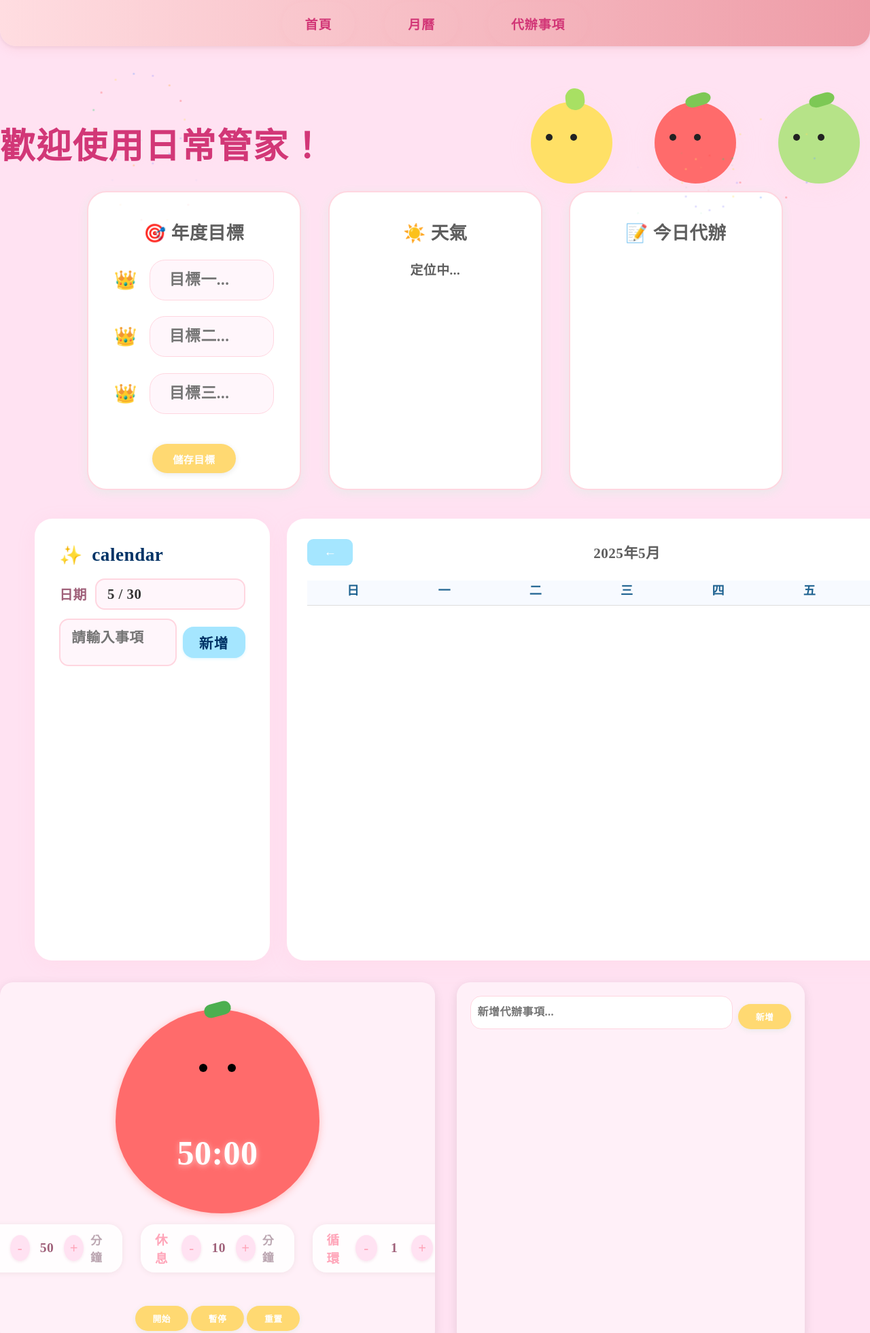
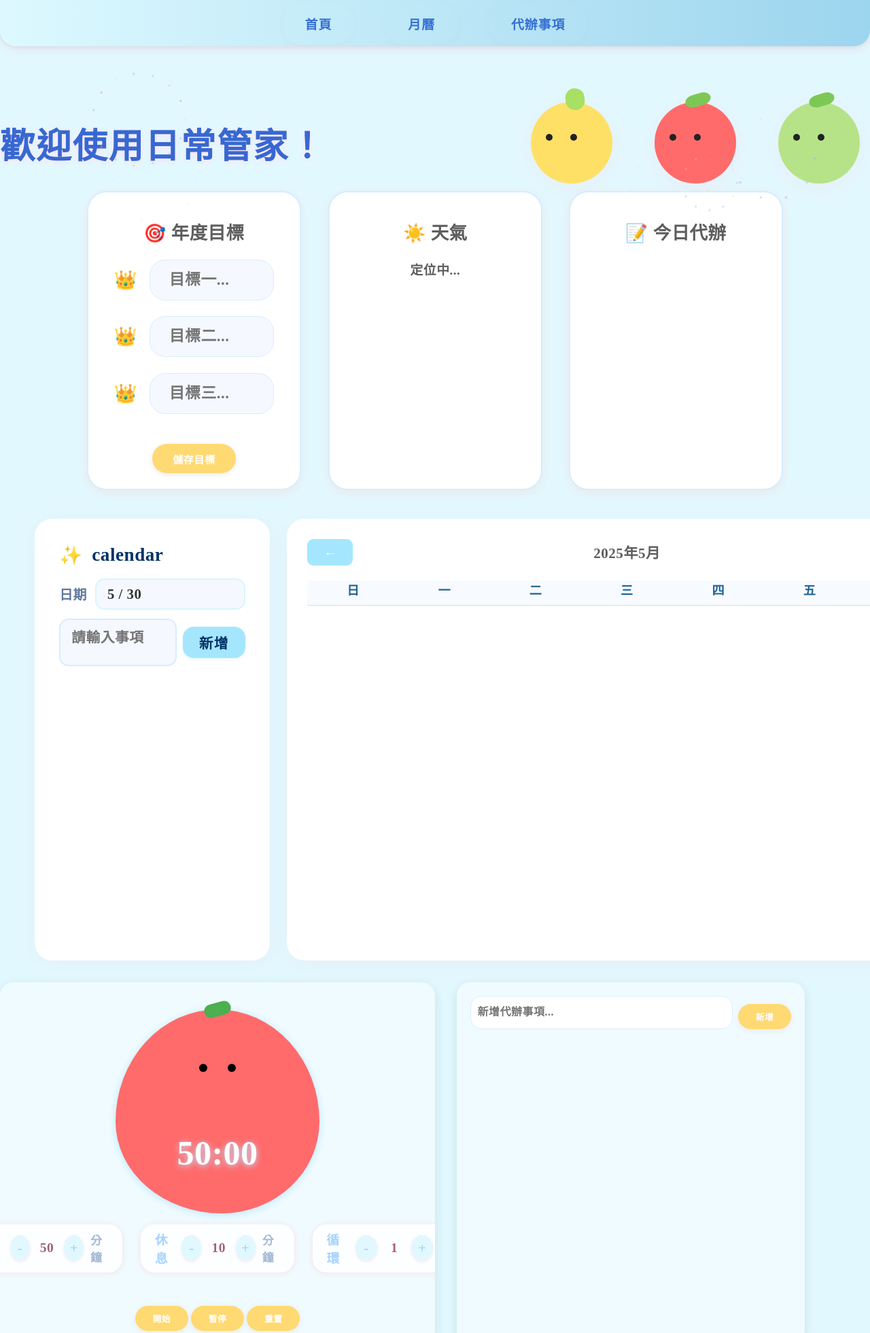
Before and after one commit to dong13842/final, a plain HTML site: page index.html in a window 1280 px wide. Shown: the top 1961 px of the page at 68% size. Drawn offline with Linux system fonts and the light colour scheme; no server answers.

Commit message:
Add files via upload

```diff
--- a/style.css
+++ b/style.css
@@ -4,7 +4,7 @@ html {
 body {
   font-family: Arial, 'Microsoft JhengHei', 'Segoe UI', 'Nunito', sans-serif;
   margin: 0;
-  background: #FFE2F2;
+  background: #e2f8ff;
   color: #5e5e5e;
   padding: 0;
   box-sizing: border-box;
@@ -20,7 +20,7 @@ body {
 /* 導覽欄 */
 .navbar {
   width: 100vw;
-  background: linear-gradient(90deg, #ffdde1 0%, #ee9ca7 100%);
+  background: linear-gradient(90deg, #ddf9ff 0%, #9cd5ee 100%);
   box-shadow: 0 4px 16px rgba(238,156,167,0.20), 0 1.5px 6px rgba(0,0,0,0.08);
   padding: 0;
   margin: 0;
@@ -54,7 +54,7 @@ body {
   padding: 18px 34px;
   border-radius: 2em;
   text-decoration: none;
-  color: #d23777;
+  color: #3770d2;
   font-weight: 600;
   transition: background 0.18s, color 0.18s, box-shadow 0.18s;
   box-shadow: 0 2px 8px rgba(238,156,167,0.08);
@@ -63,7 +63,7 @@ body {
 }
 .navbar a:hover, .navbar a:focus {
   background: #fff0f6;
-  color: #ee599c;
+  color: #5981ee;
   box-shadow: 0 4px 16px rgba(238,156,167,0.16);
   text-shadow: 0 1px 4px #fff5f9;
 }
@@ -106,7 +106,7 @@ section#todo {
 }
 .home-title h1 {
   font-size: 3.2em;
-  color: #D23777;
+  color: #3768d2;
   margin-bottom: 0.6em;
   letter-spacing: 2px;
   text-shadow: 0 2px 8px #ffe2f0;
@@ -156,7 +156,7 @@ section#todo {
 }
 .cute-btn:hover {
   background: #B5EAD7;
-  color: #FFA5B9;
+  color: #a5baff;
 }
 
 /* =================== 更小的可愛水果 =================== */
@@ -233,7 +233,7 @@ section#todo {
   padding: 2em 2em !important;
   font-size: 1.18em !important;
   background: #fff;
-  border: 2px solid #FFD6E0;
+  border: 2px solid #d6f9ff;
   border-radius: 1.5em;
   box-shadow: 0 8px 28px 0 rgba(222, 105, 164, 0.18), 0 2px 12px #e9e9e9;
   transition: transform 0.24s cubic-bezier(.36,1.6,.3,1), box-shadow 0.24s;
@@ -256,7 +256,7 @@ section#todo {
 /* =================== 可愛卡片區 =================== */
 .cute-card {
   background: #fff;
-  border: 2px solid #FFD6E0;
+  border: 2px solid #d6edff;
   border-radius: 1.5em;
   box-shadow: 0 4px 16px #e9e9e9;
   padding: 2.5em 2em;
@@ -303,10 +303,10 @@ section#todo {
 .goal-input {
   flex: 1;
   border-radius: 1em;
-  border: 1px solid #FFD6E0;
+  border: 1px solid #d6eeff;
   padding: 0.7em 1.2em;
   font-size: 1.1em;
-  background: #FFF6FB;
+  background: #f6f8ff;
   transition: box-shadow 0.2s;
   margin-left: 0.1em;
   width: 100%;
@@ -326,7 +326,7 @@ section#todo {
   margin: 0 0 1em 0;
   padding-left: 0;
   font-size: 1.14em;
-  color: #a0617a;
+  color: #6166a0;
   background: none;
 }
 .goal-display-item {
@@ -528,18 +528,18 @@ section#todo {
 }
 .event-label-date {
   font-size: 1.08em;
-  color: #a0617a;
+  color: #617aa0;
   font-weight: bold;
   margin-right: 12px;
   flex: 0 0 auto;
 }
 #event-date-fake {
-  border: 2px solid #ffd6e0;
+  border: 2px solid #d6f6ff;
   border-radius: 14px;
   padding: 11px 16px;
   font-family: inherit;
   font-size: 1.13em;
-  background: #fff6fb;
+  background: #f6f8ff;
   width: 170px;
   box-sizing: border-box;
   height: 46px;
@@ -550,11 +550,11 @@ section#todo {
   min-width: 0;
 }
 #event-desc {
-  border: 2px solid #ffd6e0;
+  border: 2px solid #d6edff;
   border-radius: 14px;
   padding: 11px 16px;
   font-size: 1.13em;
-  background: #fff6fb;
+  background: #f6f8ff;
   min-width: 0;
   width: 100%;
   min-height: 46px;
@@ -614,11 +614,11 @@ section#todo {
   cursor: pointer;
   margin-left: 10px;
   font-size: 1.18em;
-  color: #a0617a;
+  color: #6b61a0;
   transition: color 0.17s;
 }
 #event-list li button:hover {
-  color: #e57373;
+  color: #7391e5;
 }
 #event-list .empty {
   color: #bbb;
@@ -681,7 +681,7 @@ section#todo {
     text-align: center;
     font-weight: 600;
     color: #1f6391;
-    border-bottom: 1px solid #ddd;
+    border-bottom: 1px solid #dddddd;
     padding-bottom: 10px;
     margin-bottom: 17px;
     font-size: 1.13em;
@@ -726,16 +726,16 @@ section#todo {
 }
 #calendar-days .today {
     background-color: #a5e6ff;
-    color: white;
+    color: rgb(255, 255, 255);
     font-weight: bold;
     border-radius: 16px;
     border: 2px solid #339af0;
     box-shadow: 0 2px 8px #eaf6ff;
 }
 #calendar-days .selected-day {
-    background-color: #ffe2f2;
-    border: 2px solid #ffb3d1;
-    color: #b55e90;
+    background-color: #e2f3ff;
+    border: 2px solid #b3c2ff;
+    color: #5e72b5;
     font-weight: bold;
     position: relative;
 }
@@ -780,7 +780,7 @@ section#todo {
 }
 
 .calendar-event-count .pin-count {
-  color: #d23777;
+  color: #3787d2;
   font-size: 1em;
   line-height: 1;
   display: inline-block;
@@ -917,7 +917,7 @@ section#todo {
   aspect-ratio: 1/1;
   position: relative;
   animation: float 2.5s ease-in-out infinite;
-  box-shadow: 0 2px 12px #ffbdbd;
+  box-shadow: 0 2px 12px #bde6ff;
 }
 @keyframes float {
   0%, 100% { transform: translateY(0);}
@@ -999,13 +999,13 @@ section#todo {
   gap: 0.22em;
 }
 .pomo-label {
-  color: #FFA5B9;
+  color: #a5d3ff;
   font-weight: bold;
   margin-right: 0.2em;
   font-size: 1.08em;
 }
 .pomo-unit {
-  color: #bba6b1;
+  color: #a2b8d4;
   font-size: 0.98em;
   margin-left: 0.18em;
 }
@@ -1014,8 +1014,8 @@ section#todo {
   height: 1.85em;
   border-radius: 50%;
   border: none;
-  background: #FFE2F2;
-  color: #FFA5B9;
+  background: #e2f8ff;
+  color: #a5d5ff;
   font-weight: bold;
   font-size: 1.2em;
   margin: 0 0.14em;
@@ -1053,7 +1053,7 @@ section#todo {
   left: 50%;
   transform: translateX(-50%);
   color: white;
-  text-shadow: 0 2px 8px #ffbdbd;
+  text-shadow: 0 2px 8px #bde1ff;
 }
 #todo-form {
   display: flex;
@@ -1063,7 +1063,7 @@ section#todo {
 #todo-input {
   flex: 1;
   border-radius: 1em;
-  border: 1px solid #FFD6E0;
+  border: 1px solid #d6efff;
   padding: 0.6em;
   font-size: 1em;
   background: #fff;
@@ -1101,11 +1101,11 @@ section#todo {
 }
 .delete-btn {
   margin-left: auto;
-  color: #FFA5B9;
+  color: #a5cfff;
   transition: color 0.17s;
 }
 .delete-btn:hover {
-  color: #e57373;
+  color: #7393e5;
 }
 .todo-text {
   flex: 1 1 0;
```
